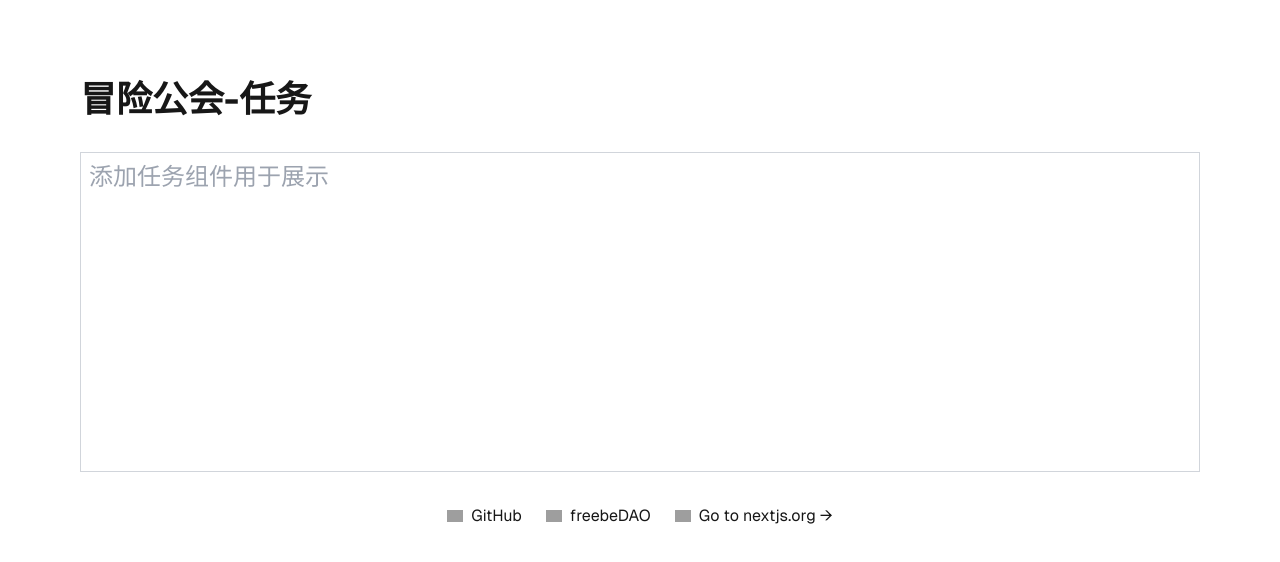
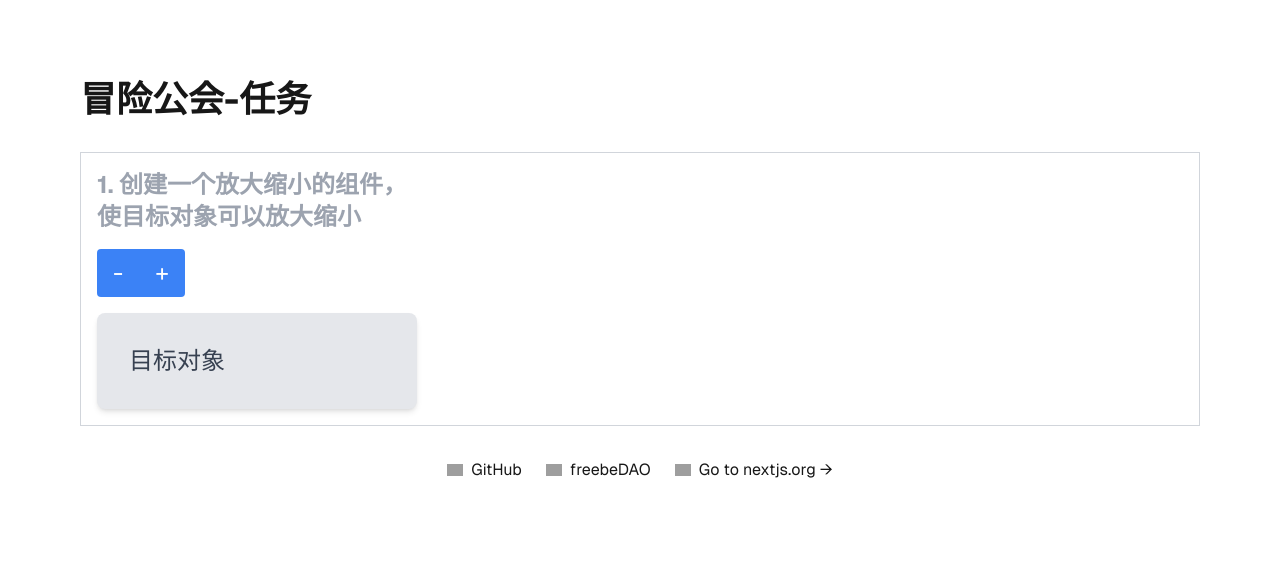
Before and after one commit to freebeDAO/advanture-island, a Next.js app: page / in a window 1280 px wide. Shown: the top 562 px of the page. Built offline with nearby package versions, Linux system fonts and the light colour scheme; grey boxes are pictures that could not be loaded.

Commit message:
feat: weixin: azhaorz，任务：创建一个放大缩小的组件，使目标对象可以放大缩小

```diff
--- a/src/app/page.tsx
+++ b/src/app/page.tsx
@@ -1,4 +1,5 @@
-import Image from 'next/image';
+import Image from "next/image";
+import ScaledComponentDemo from "./test/ScaledComponentDemo";
 
 export default function Home() {
   return (
@@ -6,8 +7,9 @@ export default function Home() {
       <main className="flex flex-col gap-8 row-start-2  sm:items-start">
         <h1 className="text-4xl font-bold">冒险公会-任务</h1>
         {/* 替换成自己完成的任务演示组件 */}
-        <h2 className="text-2xl h-80 text-gray-400 border border-gray-300 p-2 w-full">
-          添加任务组件用于展示
+        <h2 className="text-2xl  text-gray-400 border border-gray-300 p-4 w-full">
+          {/* 添加任务组件用于展示 */}
+          <ScaledComponentDemo />
         </h2>
       </main>
       <footer className="row-start-3 flex gap-6 flex-wrap items-center justify-center mt-8">
--- /dev/null
+++ b/src/app/test/ScaledComponentDemo.tsx
@@ -0,0 +1,22 @@
+import React from "react";
+import ScaledComponent from "src/components/component/ScaledComponent";
+
+/**
+ * weixin: azhaorz，任务：创建一个放大缩小的组件，使目标对象可以放大缩小
+ */
+const ScaledComponentDemo: React.FC = () => {
+  return (
+    <div className="w-80">
+      <h1 className="text-2xl font-bold mb-4">
+        1. 创建一个放大缩小的组件，使目标对象可以放大缩小
+      </h1>
+      <ScaledComponent>
+        <div className="bg-gray-200 p-8 rounded-lg shadow-md">
+          <p className="text-gray-700">目标对象</p>
+        </div>
+      </ScaledComponent>
+    </div>
+  );
+};
+
+export default ScaledComponentDemo;
--- /dev/null
+++ b/src/components/component/ScaledComponent.tsx
@@ -0,0 +1,53 @@
+"use client";
+
+import React, { useState } from "react";
+
+interface ScaledComponentProps {
+  children: React.ReactNode;
+  initialScale?: number;
+  minScale?: number;
+  maxScale?: number;
+  step?: number;
+}
+
+const ScaledComponent: React.FC<ScaledComponentProps> = ({
+  children,
+  initialScale = 1,
+  minScale = 0.5,
+  maxScale = 2,
+  step = 0.1,
+}) => {
+  const [scale, setScale] = useState(initialScale);
+
+  const handleZoomIn = () => {
+    setScale((prevScale) => Math.min(prevScale + step, maxScale));
+  };
+
+  const handleZoomOut = () => {
+    setScale((prevScale) => Math.max(prevScale - step, minScale));
+  };
+
+  return (
+    <div className="flex flex-col">
+      <div className="mb-4">
+        <button
+          onClick={handleZoomOut}
+          className="px-4 py-2 bg-blue-500 text-white rounded-l hover:bg-blue-600"
+        >
+          -
+        </button>
+        <button
+          onClick={handleZoomIn}
+          className="px-4 py-2 bg-blue-500 text-white rounded-r hover:bg-blue-600"
+        >
+          +
+        </button>
+      </div>
+      <div style={{ transform: `scale(${scale})`, transformOrigin: "center" }}>
+        {children}
+      </div>
+    </div>
+  );
+};
+
+export default ScaledComponent;
```
